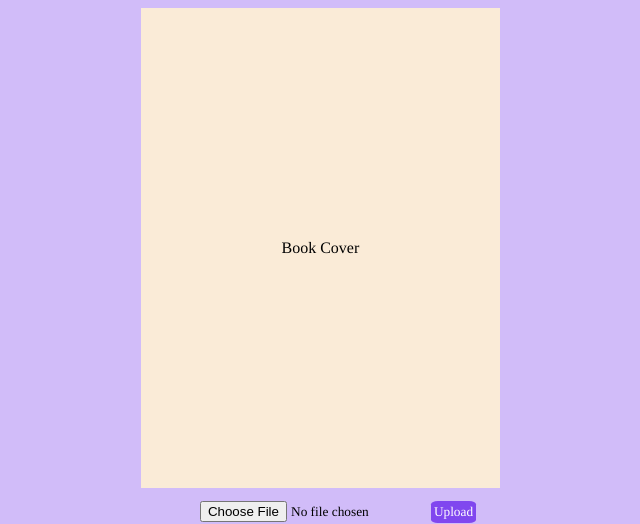
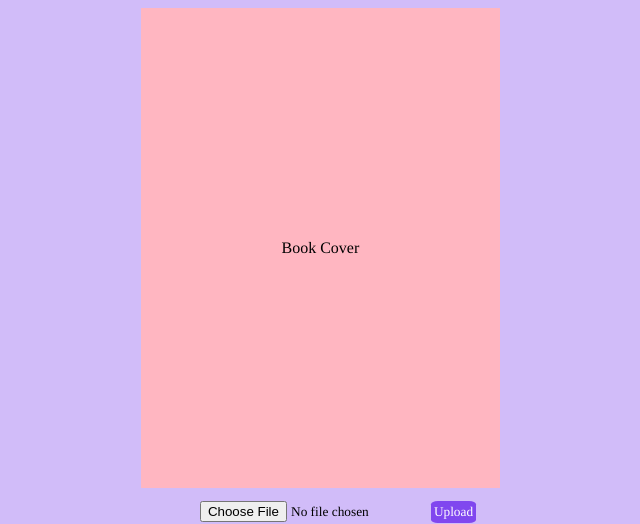
Before and after one commit to MaryfrancesU/RavenDesk, a PHP site: page /pages/blurb.php in a window 1280 px wide. Shown: the top 524 px of the page, without its empty margins (302-942 px from the left). Run offline with PHP 8.4, Linux system fonts and the light colour scheme; the visitor is signed in with stand-in values (Sample User, id 1); data that the repository does not hold is empty.

Commit message:
make book cover bg pink~

```diff
--- a/style/tabs.css
+++ b/style/tabs.css
@@ -120,7 +120,7 @@ body {
 }
 
 #nobookcover {
-  background-color: antiquewhite;
+  background-color: lightpink;
   width: 28vw;
   height: 60vh;
   margin-left: 34vw;
--- a/style/tabs.scss
+++ b/style/tabs.scss
@@ -22,7 +22,7 @@ body{
 }
 
 #nobookcover {
-    background-color: antiquewhite;
+    background-color: lightpink;
     width: 28vw;
     height: 60vh;
     margin-left: 34vw;
```
